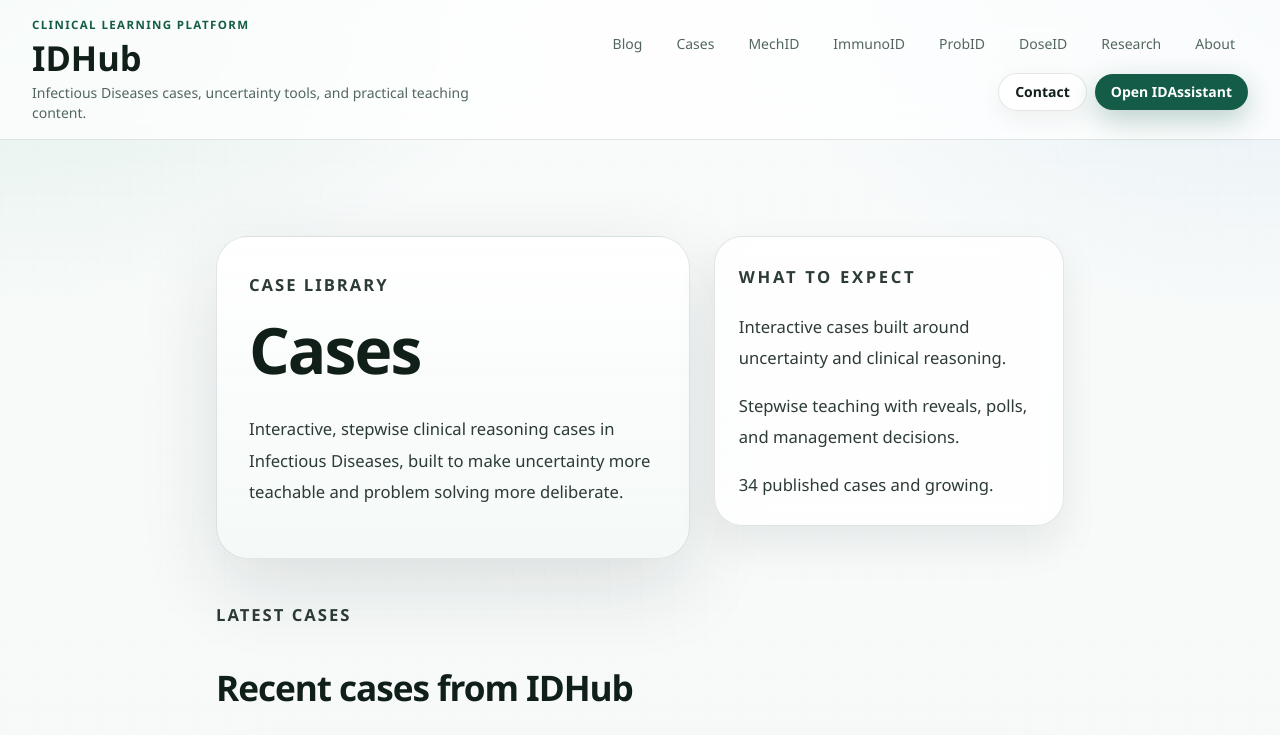
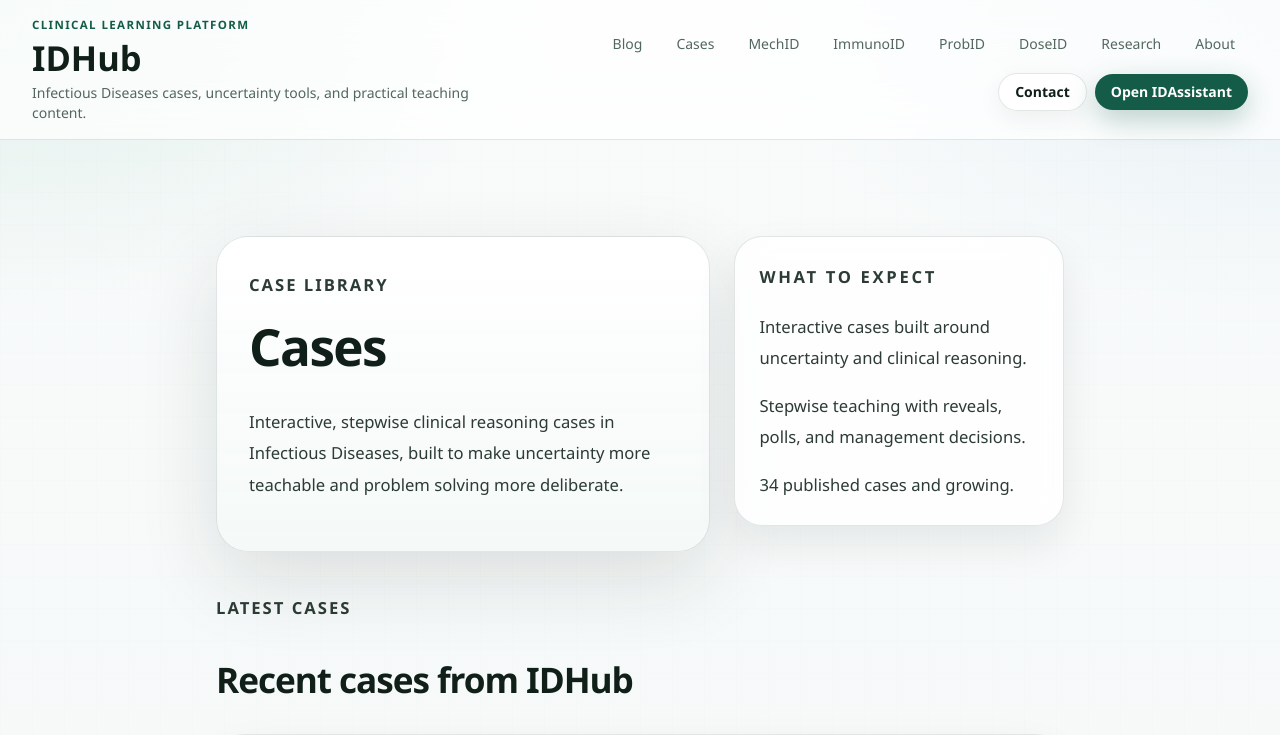
Before and after one commit to alvarojg11/IDHub, a Next.js app: page /cases in a window 1280 px wide. Shown: the top 735 px of the page. Built offline with nearby package versions, Linux system fonts and the light colour scheme; no server answers.

Commit message:
style cases

```diff
--- a/app/cases/page.tsx
+++ b/app/cases/page.tsx
@@ -1,6 +1,5 @@
 import Link from "next/link";
 
-import SiteFooter from "@/components/SiteFooter";
 import { CASES } from "@/lib/cases/registry";
 
 const cases = CASES;
@@ -57,8 +56,8 @@ export default async function CasesPage({ searchParams }: CasesPageProps) {
   const hasNext = currentPage < totalPages;
 
   return (
-    <section className="mx-auto max-w-6xl px-2 py-10 sm:px-4">
-      <header className="grid gap-6 lg:grid-cols-[minmax(0,1.15fr)_minmax(280px,0.85fr)] lg:items-start">
+    <section className="mx-auto max-w-7xl px-2 py-10 sm:px-4">
+      <header className="grid gap-6 lg:grid-cols-[minmax(0,1.2fr)_minmax(300px,0.8fr)] lg:items-start">
         <div className="idhub-panel-strong rounded-[2rem] px-6 py-8 sm:px-8">
           <p className="idhub-kicker">Case Library</p>
           <h1 className="mt-3 text-5xl font-semibold text-[var(--foreground)] sm:text-6xl">
@@ -146,8 +145,6 @@ export default async function CasesPage({ searchParams }: CasesPageProps) {
           </div>
         </section>
       ) : null}
-
-      <SiteFooter />
     </section>
   );
 }
--- a/app/globals.css
+++ b/app/globals.css
@@ -322,8 +322,9 @@ h6,
 
 .idhub-case-content h1 {
   margin: 0 0 2rem !important;
-  font-size: clamp(2.65rem, 5vw, 4.25rem) !important;
-  line-height: 0.98 !important;
+  font-size: clamp(2.4rem, 4vw, 3.35rem) !important;
+  font-weight: 700 !important;
+  line-height: 1.08 !important;
 }
 
 .idhub-case-content h2 {
```
